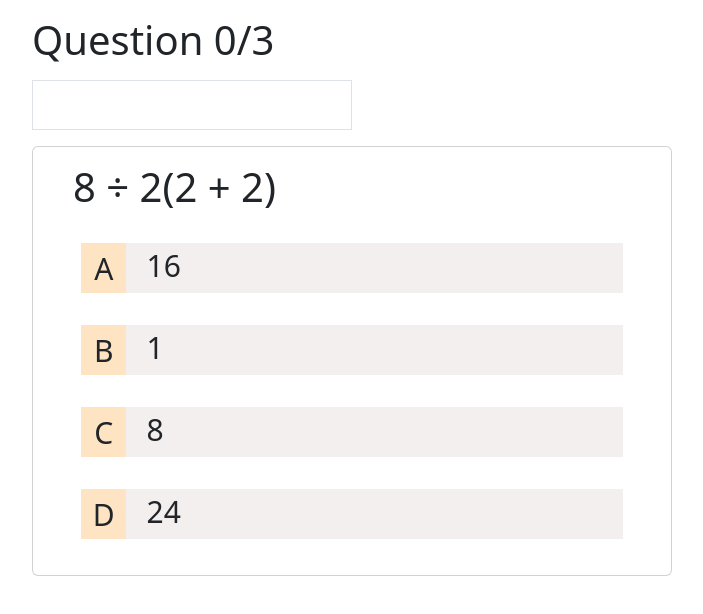
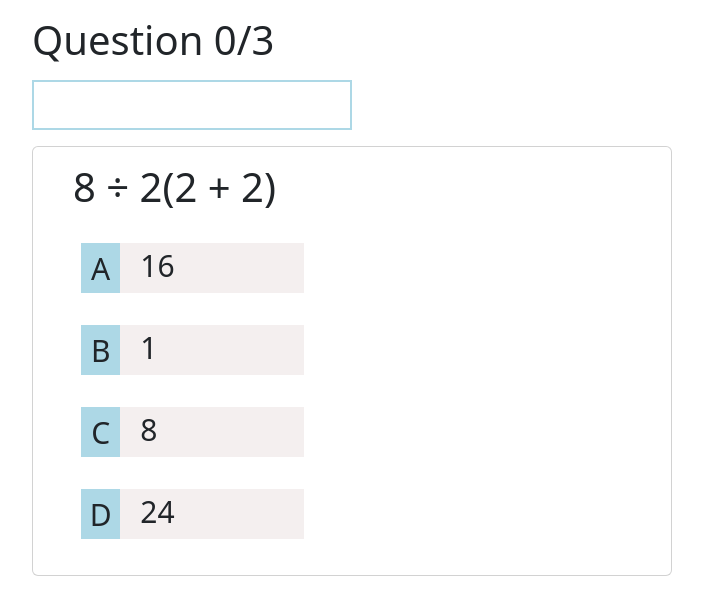
Before and after one commit to mcarpent87/stem-quiz-app, a Vue app: page /quiz/1 in a window 1280 px wide. Shown: the top 614 px of the page, without its empty margins (16-719 px from the left). Built offline with nearby package versions, Linux system fonts and the light colour scheme.

Commit message:
results component

```diff
--- a/src/components/Header.vue
+++ b/src/components/Header.vue
@@ -1,7 +1,7 @@
 <template>
   <div>
     <h1 class="mx-5 my-3">Question {{ questionStatus }}</h1>
-    <div class="bar border w-25 mx-5 my-3">
+    <div class="bar w-25 mx-5 my-3">
       <div class="completion" :style="{ width: barPercentage }"></div>
     </div>
   </div>
@@ -27,12 +27,12 @@ header h4 {
 
 .bar {
   height: 50px;
-  border: 3px solid bisque;
+  border: 2px solid lightblue;
 }
 
 .completion {
   height: 100%;
   width: 0%;
-  background-color: bisque;
+  background-color: lightblue;
 }
 </style>
--- a/src/components/Question.vue
+++ b/src/components/Question.vue
@@ -5,7 +5,7 @@
         {{ question.text }}
       </h5>
     </div>
-    <div class="options-container">
+    <div class="options-container w-50">
       <div
         v-for="option in question.options"
         :key="option.id"
@@ -50,7 +50,7 @@ const emitSelectedOption = (isCorrect) => {
 }
 
 .option-label {
-  background-color: bisque;
+  background-color: lightblue;
   width: 50px;
   height: 50px;
   font-size: 30px;
--- a/src/components/Result.vue
+++ b/src/components/Result.vue
@@ -1,9 +1,35 @@
 <template>
-  <div>
-    <h1>Results</h1>
+  <div class="results">
+    <p class="fw-bold">Your Score:</p>
+    <h1>
+      {{ numberOfCorrectAnswers }}/{{ quizQuestionLength }} = {{ quizPercent }}%
+    </h1>
+    <RouterLink to="/" class="btn btn-primary mt-4">Home</RouterLink>
   </div>
 </template>
 
-<script setup></script>
+<script setup>
+import { defineProps } from "vue";
+import { RouterLink } from "vue-router";
 
-<style lang="scss" scoped></style>
+const { quizQuestionLength, numberOfCorrectAnswers } = defineProps([
+  "quizQuestionLength",
+  "numberOfCorrectAnswers",
+]);
+
+const quizPercent = (
+  (numberOfCorrectAnswers / quizQuestionLength) *
+  100
+).toFixed(1);
+</script>
+
+<style scoped>
+.results {
+  text-align: center;
+  padding: 100px 0;
+}
+
+p {
+  font-size: 25px;
+}
+</style>
--- a/src/data/data.json
+++ b/src/data/data.json
@@ -303,7 +303,7 @@
                         "id": 1,
                         "label": "A",
                         "text": "10-15 thousand years ago",
-                        "isCorrect": true
+                        "isCorrect": false
                     },
                     {
                         "id": 2,
@@ -321,7 +321,7 @@
                         "id": 4,
                         "label": "D",
                         "text": "10-15 billion years ago",
-                        "isCorrect": false
+                        "isCorrect": true
                     }
                 ]
             },
@@ -333,7 +333,7 @@
                         "id": 1,
                         "label": "A",
                         "text": "Igneous",
-                        "isCorrect": false
+                        "isCorrect": true
                     },
                     {
                         "id": 2,
@@ -351,7 +351,7 @@
                         "id": 4,
                         "label": "D",
                         "text": "Metamorphic",
-                        "isCorrect": true
+                        "isCorrect": false
                     }
                 ]
             },
@@ -363,13 +363,13 @@
                         "id": 1,
                         "label": "A",
                         "text": "Silicon",
-                        "isCorrect": false
+                        "isCorrect": true
                     },
                     {
                         "id": 2,
                         "label": "B",
                         "text": "Carbon",
-                        "isCorrect": true
+                        "isCorrect": false
                     },
                     {
                         "id": 3,
@@ -399,13 +399,13 @@
                         "id": 2,
                         "label": "B",
                         "text": "Lithosphere",
-                        "isCorrect": true
+                        "isCorrect": false
                     },
                     {
                         "id": 3,
                         "label": "C",
                         "text": "Mantle",
-                        "isCorrect": false
+                        "isCorrect": true
                     },
                     {
                         "id": 4,
--- a/src/views/QuizView.vue
+++ b/src/views/QuizView.vue
@@ -1,7 +1,7 @@
 <script setup>
 import Question from "../components/Question.vue";
 import Header from "../components/Header.vue";
-//import Result from "../components/Result.vue";
+import Result from "../components/Result.vue";
 import { useRoute } from "vue-router";
 import { ref, computed } from "vue";
 import q from "../data/data.json";
@@ -35,18 +35,22 @@ const onOptionSelected = (isCorrect) => {
 
 <template>
   <div>
-    <Header :questionStatus="questionStatus" :barPercentage="barPercentage" />
+    <Header
+      v-if="!showResults"
+      :questionStatus="questionStatus"
+      :barPercentage="barPercentage"
+    />
     <div>
       <Question
         v-if="!showResults"
         :question="quiz.questions[currentQuestionIndex]"
         @selectOption="onOptionSelected"
       />
-      <!-- <Result
+      <Result
         v-else
         :quizQuestionLength="quiz.questions.length"
         :numberOfCorrectAnswers="numberOfCorrectAnswers"
-      /> -->
+      />
     </div>
   </div>
 </template>
```
